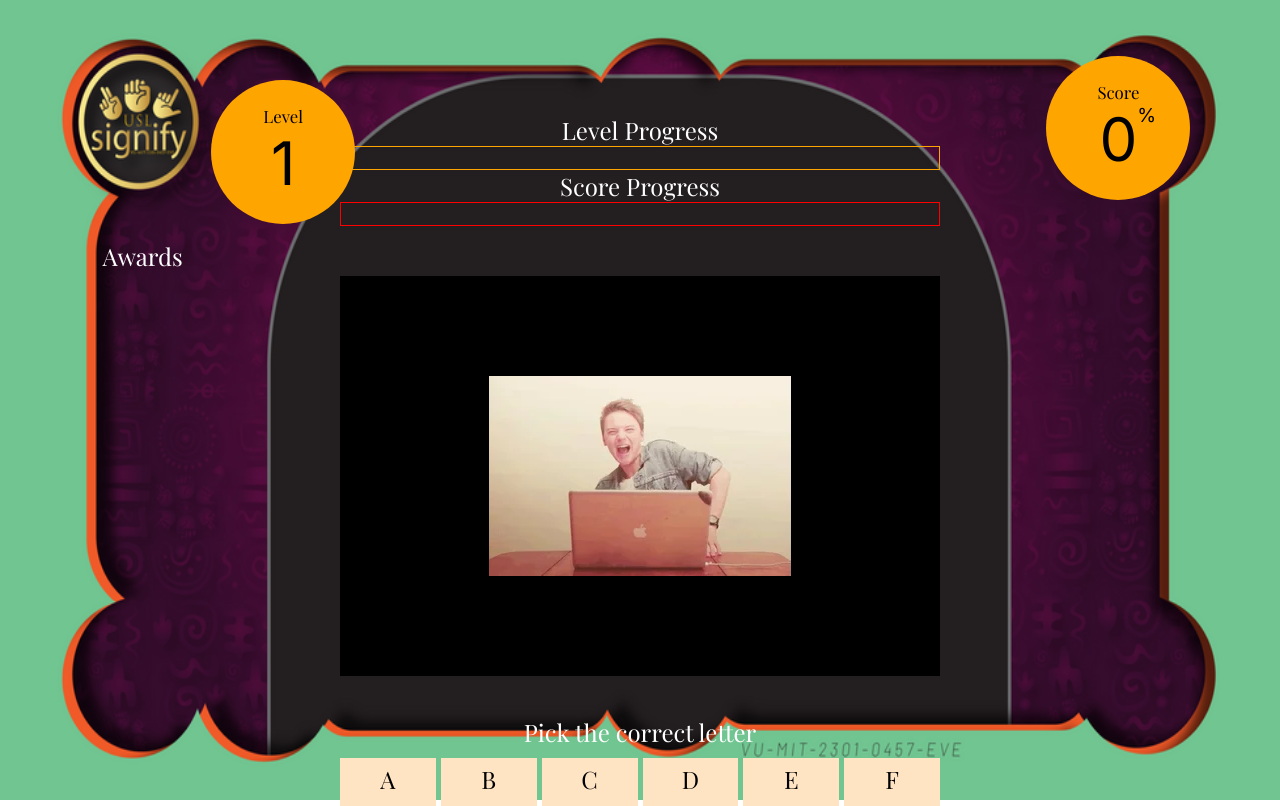
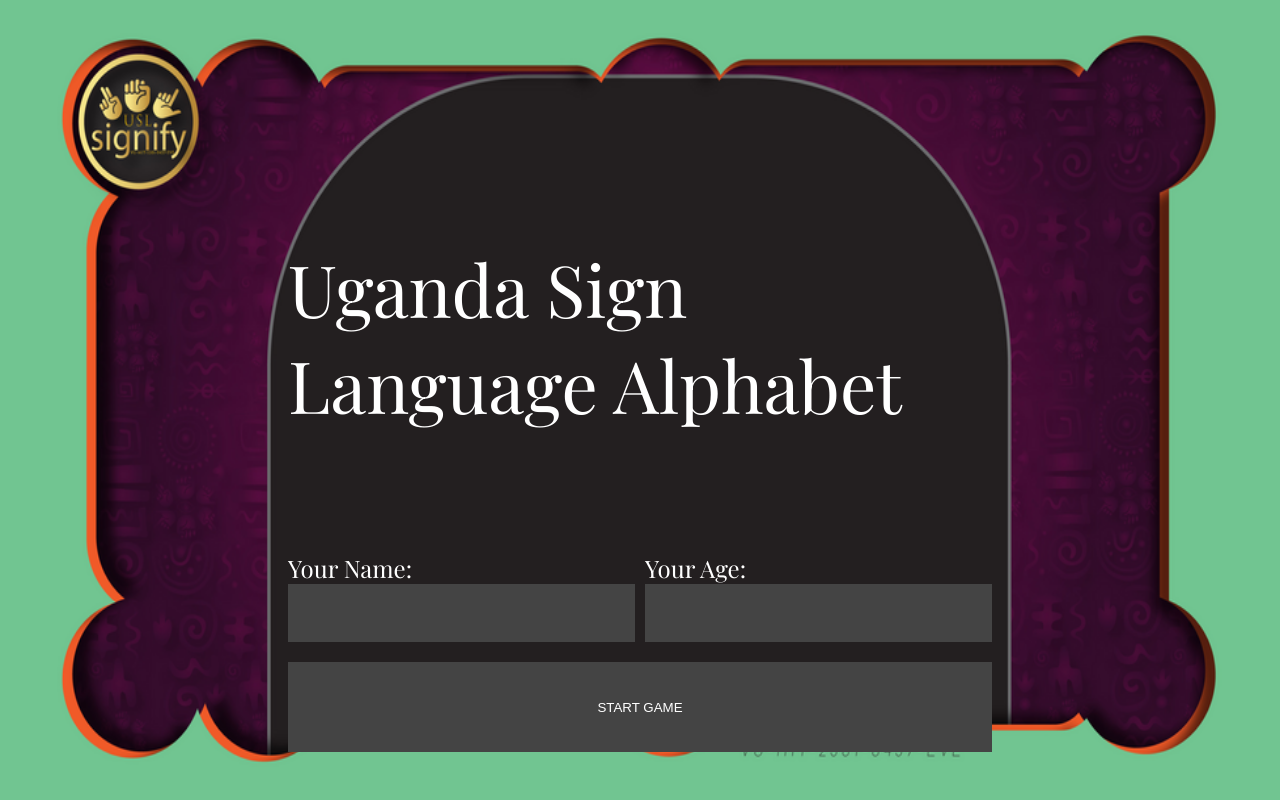
Before and after one commit to muchubatactics/usl-game, a plain HTML site: page index.html in a window 1280 px wide. Drawn offline with nearby package versions, Linux system fonts and the light colour scheme; a web font is replaced by a local one.

Commit message:
start with intro page

```diff
--- a/index.html
+++ b/index.html
@@ -10,7 +10,7 @@
 <body>
   <img src="./assets/bg.png" alt="">
   <div class="container">
-    <div class="intro-page" hidden>
+    <div class="intro-page">
       <div class="heading">
         <!-- <div class="logo">
           <img src="./assets/USL logo-01-01.png" alt="Uganda Sign Language Logo">
@@ -31,7 +31,7 @@
         </form>
       </main>
     </div>
-    <div class="game">
+    <div class="game" hidden>
       <div class="top">
         <div class="level-div">
           <div class="value">
```
